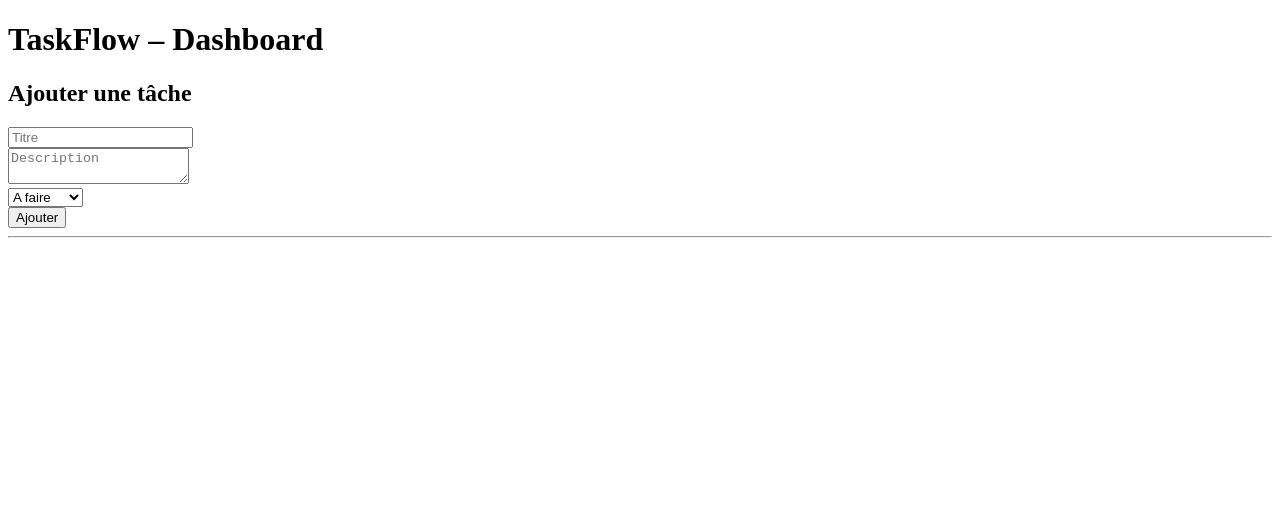
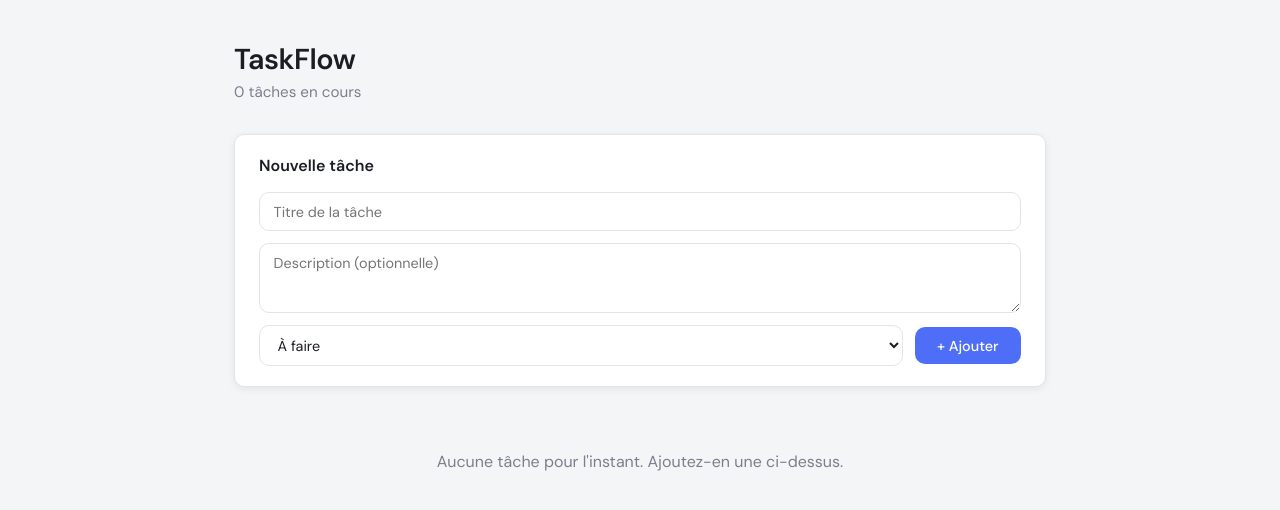
Before and after one commit to Lyvan09/Eframe_TP, a React (Vite) app in the folder TaskFlow/: page / in a window 1280 px wide. Shown: the top 510 px of the page. Built offline with nearby package versions, Linux system fonts and the light colour scheme.

Commit message:
feat: amélioration visuelle TaskFlow

```diff
--- a/TaskFlow/src/components/TaskCard.jsx
+++ b/TaskFlow/src/components/TaskCard.jsx
@@ -1,12 +1,55 @@
 import { Link } from "react-router-dom";
 
+const statutConfig = {
+  "A faire":  { color: "#e67e22", bg: "#fef3e2", label: "À faire" },
+  "En cours": { color: "#4f6ef7", bg: "#eef1fe", label: "En cours" },
+  "Termine":  { color: "#27ae60", bg: "#e8f8ef", label: "Terminé"  },
+};
+
 export default function TaskCard({ task }) {
+  const s = statutConfig[task.statut] || statutConfig["A faire"];
+
   return (
     <Link to={`/task/${task.id}`} style={{ textDecoration: "none", color: "inherit" }}>
-      <div style={{ border: "1px solid #ccc", padding: "1rem", margin: "0.5rem", cursor: "pointer" }}>
-        <h2>{task.titre}</h2>
-        <p>{task.description}</p>
-        <span>Statut : <strong>{task.statut}</strong></span>
+      <div style={{
+        background: "var(--surface)",
+        border: "1px solid var(--border)",
+        borderRadius: "var(--radius)",
+        padding: "1rem 1.25rem",
+        boxShadow: "var(--shadow)",
+        display: "flex",
+        alignItems: "center",
+        justifyContent: "space-between",
+        gap: "1rem",
+        transition: "box-shadow 0.15s, transform 0.15s",
+      }}
+        onMouseEnter={e => {
+          e.currentTarget.style.boxShadow = "0 4px 16px rgba(0,0,0,0.11)";
+          e.currentTarget.style.transform = "translateY(-1px)";
+        }}
+        onMouseLeave={e => {
+          e.currentTarget.style.boxShadow = "var(--shadow)";
+          e.currentTarget.style.transform = "translateY(0)";
+        }}
+      >
+        <div style={{ flex: 1, minWidth: 0 }}>
+          <p style={{ fontWeight: 600, fontSize: "0.95rem", marginBottom: "0.2rem",
+                      whiteSpace: "nowrap", overflow: "hidden", textOverflow: "ellipsis" }}>
+            {task.titre}
+          </p>
+          <p style={{ fontSize: "0.82rem", color: "var(--muted)",
+                      whiteSpace: "nowrap", overflow: "hidden", textOverflow: "ellipsis" }}>
+            {task.description}
+          </p>
+        </div>
+
+        <span style={{
+          fontSize: "0.75rem", fontWeight: 500, whiteSpace: "nowrap",
+          padding: "0.3rem 0.75rem", borderRadius: "99px",
+          color: s.color, background: s.bg,
+        }}>
+          {s.label}
+        </span>
       </div>
     </Link>
   );
--- a/TaskFlow/src/components/TaskForm.jsx
+++ b/TaskFlow/src/components/TaskForm.jsx
@@ -1,51 +1,73 @@
 import { useState } from "react";
 
+const inputStyle = {
+  width: "100%", padding: "0.6rem 0.85rem",
+  border: "1px solid var(--border)", borderRadius: "var(--radius)",
+  fontSize: "0.9rem", fontFamily: "inherit",
+  background: "var(--surface)", color: "var(--text)",
+  outline: "none", transition: "border-color 0.15s",
+};
+
 export default function TaskForm({ onAddTask }) {
-  const [titre, setTitre] = useState("");
+  const [titre, setTitre]             = useState("");
   const [description, setDescription] = useState("");
-  const [statut, setStatut] = useState("A faire");
+  const [statut, setStatut]           = useState("A faire");
 
   const handleSubmit = (e) => {
     e.preventDefault();
-    const nouvelleTache = {
-      id: Date.now(),
-      titre,
-      description,
-      statut,
-    };
-    onAddTask(nouvelleTache);
-
-    setTitre("");
-    setDescription("");
-    setStatut("A faire");
+    if (!titre.trim()) return;
+    onAddTask({ id: Date.now(), titre, description, statut });
+    setTitre(""); setDescription(""); setStatut("A faire");
   };
 
   return (
-    <div>
-      <h2>Ajouter une tâche</h2>
-      <div onSubmit={handleSubmit}>
+    <div style={{
+      background: "var(--surface)", border: "1px solid var(--border)",
+      borderRadius: "var(--radius)", padding: "1.25rem 1.5rem",
+      boxShadow: "var(--shadow)",
+    }}>
+      <h2 style={{ fontSize: "1rem", fontWeight: 600, marginBottom: "1rem" }}>
+        Nouvelle tâche
+      </h2>
+
+      <div style={{ display: "flex", flexDirection: "column", gap: "0.75rem" }}>
         <input
-          type="text"
-          placeholder="Titre"
-          value={titre}
-          onChange={(e) => setTitre(e.target.value)}
-          required
+          style={inputStyle} placeholder="Titre de la tâche"
+          value={titre} onChange={e => setTitre(e.target.value)}
+          onFocus={e => e.target.style.borderColor = "var(--accent)"}
+          onBlur={e  => e.target.style.borderColor = "var(--border)"}
         />
-        <br />
         <textarea
-          placeholder="Description"
-          value={description}
-          onChange={(e) => setDescription(e.target.value)}
-          required
+          style={{ ...inputStyle, resize: "vertical", minHeight: "70px" }}
+          placeholder="Description (optionnelle)"
+          value={description} onChange={e => setDescription(e.target.value)}
+          onFocus={e => e.target.style.borderColor = "var(--accent)"}
+          onBlur={e  => e.target.style.borderColor = "var(--border)"}
         />
-        <br />
-        <select value={statut} onChange={(e) => setStatut(e.target.value)}>
-          <option value="A faire">A faire</option>
-          <option value="En cours">En cours</option>
-          <option value="Termine">Terminé</option>
-        </select>
-        <br />
-        <button onClick={handleSubmit}>Ajouter</button>
+
+        <div style={{ display: "flex", gap: "0.75rem", alignItems: "center" }}>
+          <select
+            style={{ ...inputStyle, flex: 1, cursor: "pointer" }}
+            value={statut} onChange={e => setStatut(e.target.value)}
+          >
+            <option value="A faire">À faire</option>
+            <option value="En cours">En cours</option>
+            <option value="Termine">Terminé</option>
+          </select>
+
+          <button onClick={handleSubmit} style={{
+            padding: "0.6rem 1.4rem", background: "var(--accent)",
+            color: "#fff", border: "none", borderRadius: "var(--radius)",
+            fontSize: "0.9rem", fontWeight: 500, cursor: "pointer",
+            fontFamily: "inherit", whiteSpace: "nowrap",
+            transition: "opacity 0.15s",
+          }}
+            onMouseEnter={e => e.currentTarget.style.opacity = "0.85"}
+            onMouseLeave={e => e.currentTarget.style.opacity = "1"}
+          >
+            + Ajouter
+          </button>
+        </div>
       </div>
     </div>
   );
--- /dev/null
+++ b/TaskFlow/src/index.css
@@ -0,0 +1,26 @@
+@import url('https://fonts.googleapis.com/css2?family=DM+Sans:wght@400;500;600&family=DM+Mono:wght@400;500&display=swap');
+
+*, *::before, *::after {
+  box-sizing: border-box;
+  margin: 0;
+  padding: 0;
+}
+
+:root {
+  --bg:        #f4f5f7;
+  --surface:   #ffffff;
+  --border:    #e2e4e9;
+  --text:      #1a1d23;
+  --muted:     #7a7f8e;
+  --accent:    #4f6ef7;
+  --accent-light: #eef1fe;
+  --radius:    10px;
+  --shadow:    0 2px 8px rgba(0,0,0,0.07);
+}
+
+body {
+  font-family: 'DM Sans', sans-serif;
+  background-color: var(--bg);
+  color: var(--text);
+  min-height: 100vh;
+}
--- a/TaskFlow/src/main.jsx
+++ b/TaskFlow/src/main.jsx
@@ -1,6 +1,7 @@
 import { StrictMode } from 'react'
 import { createRoot } from 'react-dom/client'
 import App from './App.jsx'
+import './index.css'
 
 createRoot(document.getElementById('root')).render(
   <StrictMode>
--- a/TaskFlow/src/pages/Dashboard.jsx
+++ b/TaskFlow/src/pages/Dashboard.jsx
@@ -3,10 +3,9 @@ import TaskCard from "../components/TaskCard";
 import TaskForm from "../components/TaskForm";
 
 export default function Dashboard() {
-
   const [tasks, setTasks] = useState(() => {
-    const donneesSauvegardees = localStorage.getItem("taskflow_data");
-    return donneesSauvegardees ? JSON.parse(donneesSauvegardees) : [];
+    const data = localStorage.getItem("taskflow_data");
+    return data ? JSON.parse(data) : [];
   });
 
   useEffect(() => {
@@ -18,17 +17,32 @@ export default function Dashboard() {
   };
 
   return (
-    <div>
-      <h1>TaskFlow – Dashboard</h1>
+    <div style={{ maxWidth: "860px", margin: "0 auto", padding: "2.5rem 1.5rem" }}>
 
+      {/* Header */}
+      <div style={{ marginBottom: "2rem" }}>
+        <h1 style={{ fontSize: "1.8rem", fontWeight: 600, letterSpacing: "-0.5px" }}>
+          TaskFlow
+        </h1>
+        <p style={{ color: "var(--muted)", marginTop: "0.25rem", fontSize: "0.95rem" }}>
+          {tasks.length} tâche{tasks.length !== 1 ? "s" : ""} en cours
+        </p>
+      </div>
+
+      {/* Formulaire */}
       <TaskForm onAddTask={handleAddTask} />
 
-      <hr />
-
-      <div>
-        {tasks.map((task) => (
-          <TaskCard key={task.id} task={task} />
-        ))}
+      {/* Liste */}
+      <div style={{ marginTop: "2rem", display: "flex", flexDirection: "column", gap: "0.75rem" }}>
+        {tasks.length === 0 ? (
+          <p style={{ color: "var(--muted)", textAlign: "center", padding: "2rem" }}>
+            Aucune tâche pour l'instant. Ajoutez-en une ci-dessus.
+          </p>
+        ) : (
+          tasks.map((task) => (
+            <TaskCard key={task.id} task={task} />
+          ))
+        )}
       </div>
     </div>
   );
```
Also changed, not shown: 1 other file (tests, documents, lock files or other folders).
